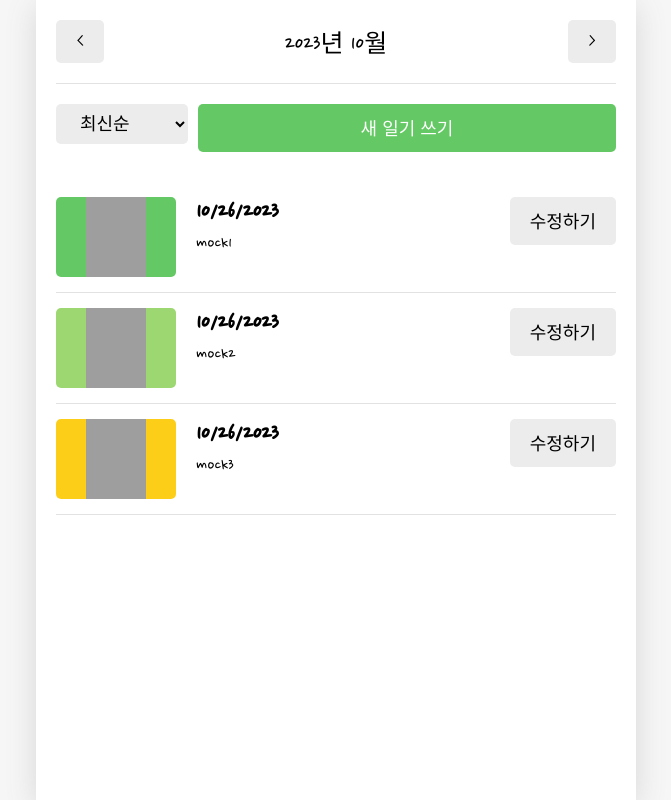
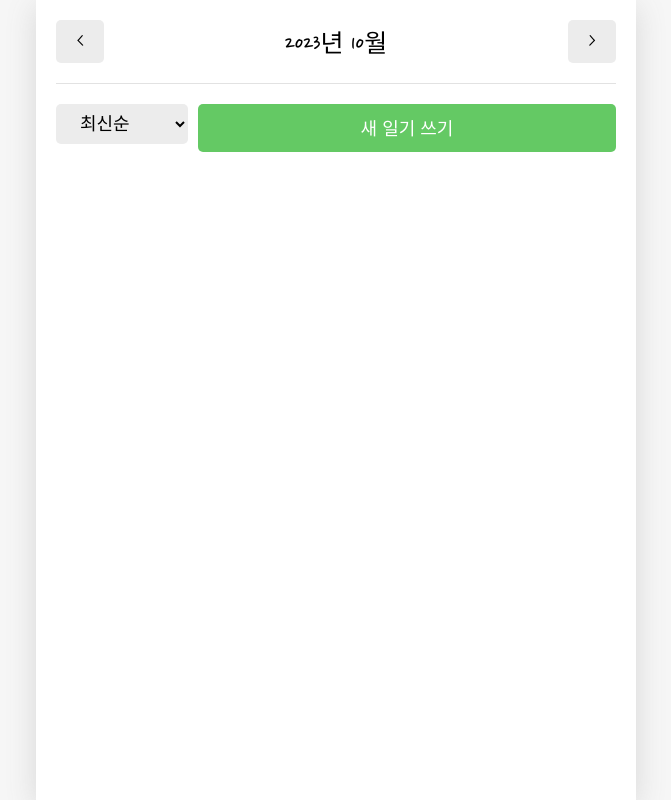
Before and after one commit to kwenCode/react-diary, a React (Create React App) app: page / in a window 1280 px wide. Shown: the whole page, without its empty margins (304-975 px from the left). Built offline with nearby package versions, Linux system fonts and the light colour scheme; grey boxes are pictures that could not be loaded; a web font is replaced by a local one.

Commit message:
Local Storage

```diff
--- a/src/App.js
+++ b/src/App.js
@@ -6,42 +6,27 @@ import New from "./pages/New";
 import Diary from "./pages/Diary";
 import Edit from "./pages/Edit";
 
-const mockData = [
-  {
-    id:"mock1",
-    date: new Date().getTime() -1,
-    content: "mock1",
-    emotionId: 1,
-  },
-  {
-    id:"mock2",
-    date: new Date().getTime() -2,
-    content: "mock2",
-    emotionId: 2,
-  },
-  {
-    id:"mock3",
-    date: new Date().getTime()-3,
-    content: "mock3",
-    emotionId: 3,
-  }
-]
-
 export const DiaryStateContext = React.createContext();
 export const DiaryDispatchContext = React.createContext();
 
 function reducer(state, action){
   switch(action.type){
     case "CREATE": {
-      return [action.data, ...state]
+      const newState = [action.data, ...state];
+      localStorage.setItem("diary", JSON.stringify(newState));
+      return newState;
     }
     case "UPDATE": {
-      return state.map((it)=>
+      const newState =  state.map((it)=>
         String(it.id) === String(action.data.id) ? {...action.data} : it
       );
+      localStorage.setItem("diary", JSON.stringify(newState));
+      return newState;
     }
     case "DELETE": {
-      return state.filter((it)=> String(it.id) !== String(action.targetId));
+       const newState = state.filter((it)=> String(it.id) !== String(action.targetId));
+       localStorage.setItem("diary", JSON.stringify(newState));
+       return newState;
     }
     case "INIT": {
       return action.data
@@ -57,14 +42,22 @@ function App() {
   const [data, dispatch] = useReducer(reducer, []);
   const idRef = useRef(0);
 
-  useEffect(() => {
-    dispatch({
-      type: "INIT",
-      data: mockData,
-    });
+useEffect(() => {
+  const rawData = localStorage.getItem("diary");
+  if(!rawData){
     setIsdataLoaded(true);
-  }, []);
-
+    return;
+  };
+  const localData = JSON.parse(rawData);
+  if(localData.length === 0){
+    setIsdataLoaded(true);
+    return;
+  };
+  localData.sort((a, b) => Number(b.id) - Number(a.id));
+  idRef.current = localData[0].id + 1;
+  dispatch({type: "INIT", data:localData});
+  setIsdataLoaded(true);
+},[]);
   const onCreate = (date, content, emotionId) => {
     dispatch({
       type: "CREATE",
```
